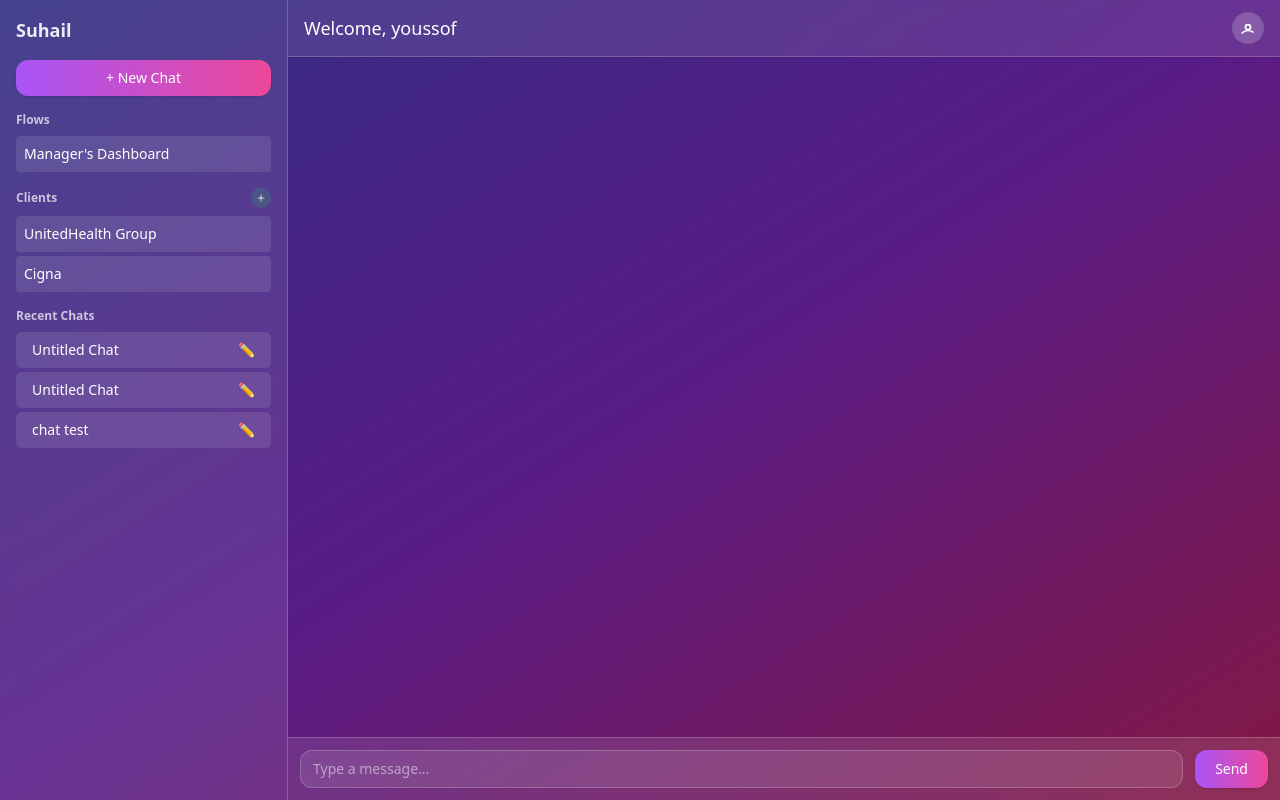
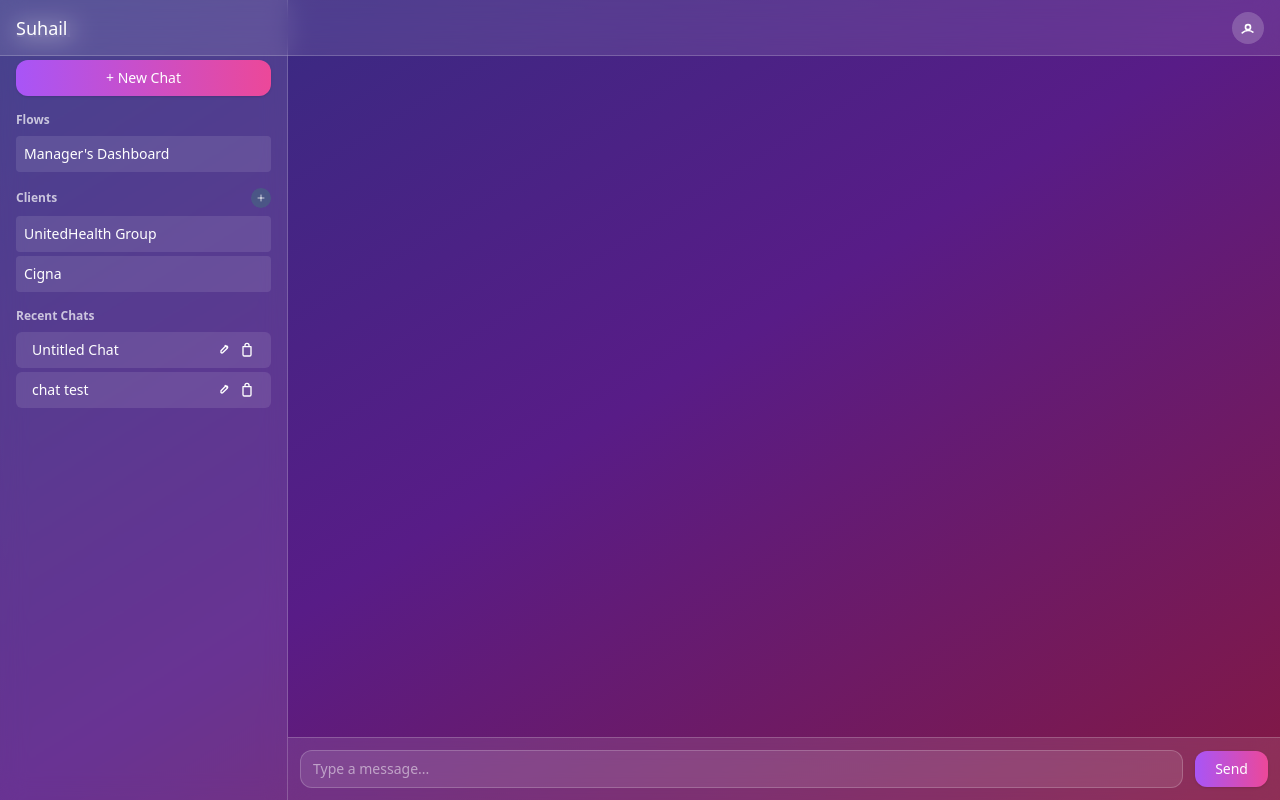
Before and after one commit to arshiyan-latent/suhail_flask, a Flask app: page / in a window 1280 px wide. Run offline with Flask 3, Linux system fonts and the light colour scheme; a user stored in the database is signed in; some libraries are stand-ins or nearby versions.

Commit message:
Some formatting and naming issues fixed, work on sidebard and navvbar

```diff
--- a/app.py
+++ b/app.py
@@ -58,7 +58,10 @@ def home():
     recent_chats = (
     db.session.query(ChatSession.id, ChatSession.title)
     .join(ChatMessage, ChatSession.id == ChatMessage.session_id)
-    .filter(ChatSession.user_id == current_user.id)
+    .filter(
+        ChatSession.user_id == current_user.id,
+        ChatSession.client_name.is_(None)  # Only include general chats, not client chats
+    )
     .group_by(ChatSession.id)
     .order_by(db.func.max(ChatMessage.timestamp).desc())
     .all()
@@ -320,6 +323,29 @@ def rename_chat():
     print("Chat found:", chat is not None)
 
 
+@app.route('/v1/chat/deletechat', methods=['POST'])
+@login_required
+def delete_chat():
+    data = request.get_json()
+    chat_id = data.get('chat_id')
+
+    if not chat_id:
+        return jsonify({'error': 'Chat ID is required'}), 400
+
+    # Find the chat session
+    chat = ChatSession.query.filter_by(id=chat_id, user_id=current_user.id).first()
+    if not chat:
+        return jsonify({'error': 'Chat not found'}), 404
+
+    # Delete all messages for this chat
+    ChatMessage.query.filter_by(session_id=chat_id).delete()
+
+    # Delete the chat session
+    db.session.delete(chat)
+    db.session.commit()
+
+    return jsonify({'success': True, 'message': 'Chat deleted successfully'})
+
 if __name__ == '__main__':
     with app.app_context():
         db.create_all()
--- a/templates/chat.html
+++ b/templates/chat.html
@@ -8,9 +8,19 @@
   <script src="https://cdn.jsdelivr.net/npm/marked/marked.min.js"></script>
 </head>
 <body class="min-h-screen bg-gradient-to-br from-indigo-900 via-purple-900 to-pink-900 text-white flex flex-col md:flex-row">
+<style>
+  @media (min-width: 768px) {
+    .main-chat-area {
+      margin-left: 18rem !important; /* md:w-72 = 288px = 18rem */
+    }
+  }
+  .main-chat-area {
+    margin-top: 56px !important;
+  }
+</style>
 
   <!-- Sidebar -->
-  <aside class="w-full md:w-72 backdrop-blur-md bg-white/10 border-b md:border-b-0 md:border-r border-white/20 p-4 flex flex-col space-y-4 text-sm">
+  <aside class="w-full md:w-72 backdrop-blur-md bg-white/10 border-b md:border-b-0 md:border-r border-white/20 p-4 flex flex-col space-y-4 text-sm fixed left-0 top-0 h-screen z-40 overflow-y-auto">
     <div class="text-lg font-semibold text-white/90">Suhail</div>
 
     <!-- New Chat Button -->
@@ -71,14 +81,25 @@
       <h3 class="text-xs font-semibold text-white/70 mb-2">Recent Chats</h3>
       <ul id="recentChats" class="space-y-1">
         {% for chat in recent_chats %}
-          <button onclick="loadChatById('{{ chat.id }}')"
-            class="w-full flex justify-between items-center text-left bg-white/10 rounded-md px-4 py-2 mt-2">
-            <span>{{ chat.title }}</span>
-            <span onclick="event.stopPropagation(); renameChat('{{ chat.id }}')"
-                  class="text-yellow-400 hover:text-yellow-300 cursor-pointer ml-2 text-sm">
-              ✏️
+          <li data-chat-id="{{ chat.id }}" class="w-full flex justify-between items-center text-left bg-white/10 rounded-md px-4 py-2 mt-2 cursor-pointer">
+            <span class="flex-1">{{ chat.title }}</span>
+            <span class="flex items-center space-x-2 ml-2">
+              <span onclick="event.stopPropagation(); renameChat('{{ chat.id }}')"
+                    class="hover:text-blue-400 cursor-pointer text-sm" title="Rename chat">
+                <!-- Pencil SVG icon -->
+                <svg xmlns="http://www.w3.org/2000/svg" class="h-4 w-4" fill="none" viewBox="0 0 24 24" stroke="currentColor" stroke-width="2">
+                  <path stroke-linecap="round" stroke-linejoin="round" d="M15.232 5.232l3.536 3.536M9 13l6.586-6.586a2 2 0 112.828 2.828L11.828 15.828a2 2 0 01-2.828 0L9 13z" />
+                </svg>
+              </span>
+              <span onclick="event.stopPropagation(); deleteChat('{{ chat.id }}')"
+                    class="hover:text-red-500 cursor-pointer text-sm" title="Delete chat">
+                <!-- Trash SVG icon -->
+                <svg xmlns="http://www.w3.org/2000/svg" class="h-4 w-4" fill="none" viewBox="0 0 24 24" stroke="currentColor" stroke-width="2">
+                  <path stroke-linecap="round" stroke-linejoin="round" d="M6 7h12M9 7V5a3 3 0 013-3h0a3 3 0 013 3v2m-9 0v12a2 2 0 002 2h8a2 2 0 002-2V7" />
+                </svg>
+              </span>
             </span>
-          </button>
+          </li>
         {% else %}
           <li class="text-white/50 italic">No recent chats</li>
         {% endfor %}
@@ -87,11 +108,11 @@
   </aside>
 
   <!-- Main Chat Area -->
-  <div class="flex-1 flex flex-col text-sm">
+  <div class="main-chat-area flex-1 flex flex-col text-sm">
 
     <!-- Navbar -->
-    <nav class="flex justify-between items-center px-4 py-3 backdrop-blur-md bg-white/10 border-b border-white/20">
-      <div class="text-lg font-medium truncate">Welcome, {{ current_user.username }}</div>
+    <nav class="flex justify-between items-center px-4 py-3 backdrop-blur-md bg-white/10 border-b border-white/20 fixed top-0 left-0 right-0 z-50" style="height:56px;">
+      <div class="text-lg font-medium truncate">Suhail</div>
       <div class="w-8 h-8 rounded-full bg-white/20 flex items-center justify-center text-white hover:bg-white/30 cursor-pointer">
         <a href="/logout"><svg class="w-5 h-5" fill="none" stroke="currentColor" viewBox="0 0 24 24">
           <path stroke-linecap="round" stroke-linejoin="round" stroke-width="2"
@@ -101,14 +122,21 @@
     </nav>
 
     <!-- Chat Window -->
-    <div id="chatWindow" class="flex-1 p-4 space-y-3 overflow-y-auto text-sm">
+    <div id="chatWindow" class="flex-1 min-h-0 p-4 space-y-3 overflow-y-auto text-sm" >
       <!-- Messages will appear here -->
     </div>
 
     <!-- Input Area -->
-    <form id="chatForm" class="p-3 border-t border-white/20 bg-white/10 backdrop-blur-md flex space-x-3">
-      <input type="text" id="chatInput" placeholder="Type a message..."
-        class="flex-1 px-3 py-2 rounded-xl bg-white/10 border border-white/20 placeholder-white/50 text-white focus:outline-none focus:ring-2 focus:ring-purple-400 transition-all text-sm" />
+    <form id="chatForm" class="p-3 border-t border-white/20 bg-white/10 backdrop-blur-md flex space-x-3 items-center"
+      style="position: sticky; bottom: 0; z-index: 10;">
+      <input
+        type="text"
+        id="chatInput"
+        placeholder="Type a message..."
+        class="flex-1 px-3 py-2 rounded-xl bg-white/10 border border-white/20 placeholder-white/50 text-white focus:outline-none focus:ring-2 focus:ring-purple-400 transition-all text-sm overflow-x-auto whitespace-nowrap"
+        style="max-width: 100%; min-width: 0;"
+        autocomplete="off"
+      />
       <button
         type="submit"
         class="bg-gradient-to-r from-purple-500 to-pink-500 text-white px-5 py-2 rounded-xl shadow hover:from-purple-600 hover:to-pink-600 transition-all text-sm"
@@ -183,6 +211,26 @@
 
   <!-- JavaScript -->
   <script>
+  // Delete chat function
+  async function deleteChat(chatId) {
+    if (!confirm('Are you sure you want to delete this chat? This action cannot be undone.')) return;
+    try {
+      const response = await fetch('/v1/chat/deletechat', {
+        method: 'POST',
+        headers: { 'Content-Type': 'application/json' },
+        body: JSON.stringify({ chat_id: chatId })
+      });
+      if (response.ok) {
+        alert('Chat deleted successfully.');
+        location.reload();
+      } else {
+        const data = await response.json();
+        throw new Error(data.error || 'Failed to delete chat');
+      }
+    } catch (error) {
+      alert('Failed to delete chat: ' + error.message);
+    }
+  }
 
   const form = document.getElementById('chatForm');
   const input = document.getElementById('chatInput');
@@ -347,12 +395,6 @@
     currentClientName = null;
     highlightSelectedClient(null);
 
-    // Update header back to welcome message
-    const chatHeader = document.querySelector('nav div:first-child');
-    if (chatHeader) {
-      chatHeader.textContent = `Welcome, {{ current_user.username }}`;
-    }
-
     await createNewChatAndAssign();
     chatWindow.innerHTML = '';
     input.value = '';
@@ -360,7 +402,11 @@
 
   // Attach listener to server-rendered chat list
   document.querySelectorAll('#recentChats li').forEach(li => {
-    li.addEventListener('click', () => {
+    li.addEventListener('click', (e) => {
+      // Prevent rename icon click from triggering chat load
+      if (e.target.closest('.text-yellow-400')) return;
+      // Remove client highlight when chat is selected
+      highlightSelectedClient(null);
       const chatId = li.dataset.chatId;
       loadChatById(chatId);
     });
@@ -370,10 +416,14 @@
   function highlightSelectedClient(selectedElement) {
     // Remove highlight from all clients
     document.querySelectorAll('.client-item').forEach(item => {
-      item.classList.remove('bg-blue-500/30', 'border-blue-400');
+      item.classList.remove('bg-blue-500/30', 'border-blue-400', 'border');
       item.classList.add('bg-white/10');
     });
-
+    // Remove chat highlight when client is selected
+    document.querySelectorAll('#recentChats li').forEach(item => {
+      item.classList.remove('bg-blue-500/30', 'border-blue-400', 'border', 'text-white');
+      item.classList.add('bg-white/10');
+    });
     // Highlight selected client
     if (selectedElement) {
       selectedElement.classList.remove('bg-white/10');
@@ -383,13 +433,12 @@
 
   function highlightSelectedChat(selectedElement) {
     document.querySelectorAll('#recentChats li').forEach(item => {
-      item.classList.remove('bg-purple-600', 'text-white');
+      item.classList.remove('bg-blue-500/30', 'border-blue-400', 'border', 'text-white');
       item.classList.add('bg-white/10');
     });
-
     if (selectedElement) {
       selectedElement.classList.remove('bg-white/10');
-      selectedElement.classList.add('bg-purple-600', 'text-white');
+      selectedElement.classList.add('bg-blue-500/30', 'border', 'border-blue-400', 'text-white');
     }
   }
 
@@ -417,12 +466,6 @@
           await createNewChatAndAssign(clientName);
           chatWindow.innerHTML = '';
           input.value = '';
-        }
-
-        // Update UI to show client context
-        const chatHeader = document.querySelector('nav div:first-child');
-        if (chatHeader) {
-          chatHeader.textContent = `Chat with ${clientName}`;
         }
       } catch (error) {
         console.error('Error finding client chat:', error);
```
Also changed, not shown: instance/users.db, 2 other files.
